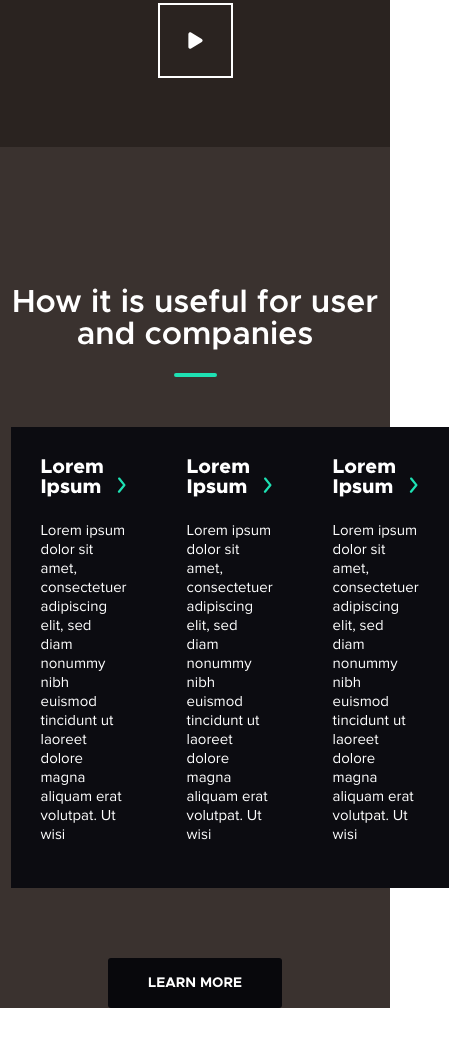
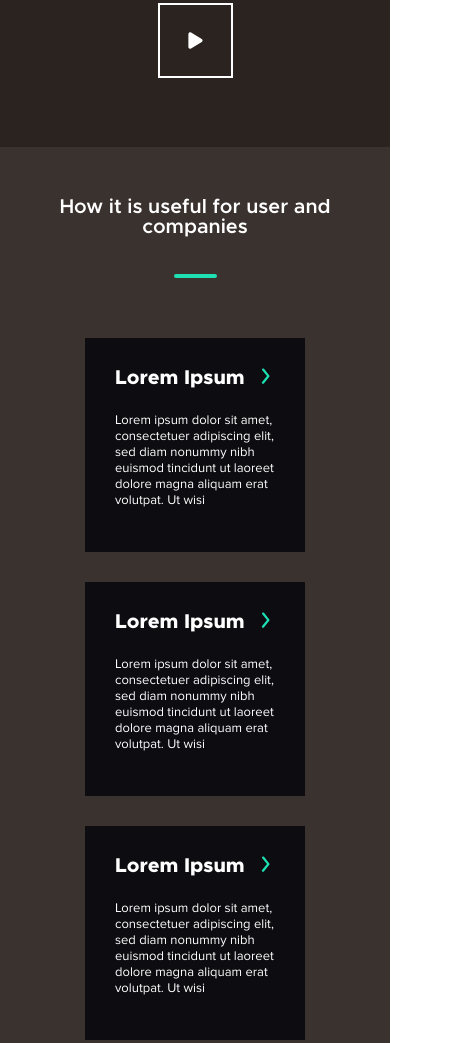
Before and after one commit to Dzidagor/draft_project_5, a plain HTML site: page index.html in a window 390 px wide. Shown: the part 3396-4439 px from the top of the page, 449 px wide, since content can reach past the window. Before the commit the page ends 4404 px from the top, so only its background shows below. Drawn offline with nearby package versions, Linux system fonts and the light colour scheme; files whose address does not match are found by name.

Commit message:
introducing-4: done
tablet: done
mobile: done

```diff
--- a/js/script.js
+++ b/js/script.js
@@ -41,7 +41,10 @@ const switchButton = document.querySelector(".navbar__switch-button"),
       platesBlockIconBlock = document.querySelectorAll(".plates-block__icon-block"),
       platesBlockTitle = document.querySelectorAll(".plates-block__title"),
       platesBlockSubtitle = document.querySelectorAll(".plates-block__subtitle"),
-      introducing3 = document.querySelector(".introducing-3");
+      introducing3 = document.querySelector(".introducing-3"),
+      introducing4 = document.querySelector(".introducing-4"),
+      introducing4Button = document.querySelector(".introducing-4__button");
+
 
 const switchTheme = (e) => {
   if (!switchButton.classList.contains('switch-on')){
@@ -62,7 +65,9 @@ const switchTheme = (e) => {
     platesBlockIconBlock.forEach(element => element.classList.add("plates-block__icon-block_dark-theme")),
     platesBlockTitle.forEach(element => element.classList.add("plates-block__title_dark-theme")),
     platesBlockSubtitle.forEach(element => element.classList.add("plates-block__subtitle_dark-theme")),
-    introducing3.classList.add("introducing-3_dark-theme");
+    introducing3.classList.add("introducing-3_dark-theme"),
+    introducing4.classList.add("introducing-4_dark-theme"),
+    introducing4Button.classList.add("introducing-4__button_dark-theme");
 
   } else {
     switchButton.classList.remove('switch-on');
@@ -82,7 +87,9 @@ const switchTheme = (e) => {
     platesBlockIconBlock.forEach(element => element.classList.remove("plates-block__icon-block_dark-theme")),
     platesBlockTitle.forEach(element => element.classList.remove("plates-block__title_dark-theme")),
     platesBlockSubtitle.forEach(element => element.classList.remove("plates-block__subtitle_dark-theme")),
-    introducing3.classList.remove("introducing-3_dark-theme");
+    introducing3.classList.remove("introducing-3_dark-theme"),
+    introducing4.classList.remove("introducing-4_dark-theme"),
+    introducing4Button.classList.remove("introducing-4__button_dark-theme");
   }
 };
 
--- a/sass/blocks/_introducing-4.sass
+++ b/sass/blocks/_introducing-4.sass
@@ -1,8 +1,11 @@
 .introducing-4
   background-color: $introducing-4-bg
+  &_dark-theme
+    background-color: $dark
   // .introducing-4__container
   &__container
     padding-top: 140px
+    padding-bottom: 90px
     display: flex
     flex-direction: column
     align-items: center
@@ -24,14 +27,12 @@
     opacity: 1
     margin-top: 15px
     margin-bottom: 50px
-
   // .introducing-4__plates-block
   &__plates-block
     width: 100%
     display: flex
     justify-content: space-between
     margin-bottom: 70px
-
   // .introducing-4__plate-block
   &__plate-block
     max-width: 310px
@@ -41,7 +42,6 @@
     &:hover
       .plate-block-2__title::after
         transform: translateX(30px)
-
   // .introducing-4__button
   &__button
     text-transform: uppercase
@@ -56,6 +56,9 @@
     &:hover
       background-color: $accent
       color: $light
+    &_dark-theme
+      background-color: $light
+      color: $dark
 
 .plate-block-2
   // .plate-block-2__title
@@ -75,3 +78,67 @@
     font-family: 'ProximaNova-Regular'
     font-size: 15px
     line-height: 19px
+
+
+@media (max-width: 1199.98px)
+  .introducing-4
+    // .introducing-4__container
+    &__container
+      padding-top: 95px
+      padding-bottom: 80px
+    // .introducing-4__title
+    &__title
+      font-size: 30px
+      line-height: 30px
+    // .introducing-4__line
+    &__line
+      margin-top: 15px
+      margin-bottom: 90px
+    // .introducing-4__plates-block
+    &__plates-block
+      margin-bottom: 92px
+    // .introducing-4__plate-block
+    &__plate-block
+      max-width: 220px
+      &:hover
+        .plate-block-2__title::after
+          transform: translateX(20px)
+
+  .plate-block-2
+    // .plate-block-2__title
+    &__title::after
+      transform: translateX(16px)
+    // .plate-block__text
+    &__text
+      font-size: 13px
+      line-height: 16px
+
+@media (max-width: 575.98px)
+  .introducing-4
+    // .introducing-4__container
+    &__container
+      padding-top: 50px
+      padding-bottom: 70px
+    // .introducing-4__title
+    &__title
+      font-size: 20px
+      line-height: 20px
+    // .introducing-4__line
+    &__line
+      margin-top: 30px
+      margin-bottom: 60px
+    // .introducing-4__plates-block
+    &__plates-block
+      width: 100%
+      display: flex
+      align-items: center
+      flex-direction: column
+      margin-bottom: 70px
+    // .introducing-4__plate-block
+    &__plate-block
+      max-width: 220px
+      padding: 30px
+      margin-bottom: 30px
+      &:hover
+        .plate-block-2__title::after
+          transform: translateX(20px)
```
Also changed, not shown: css/style.css, 1 other file.
